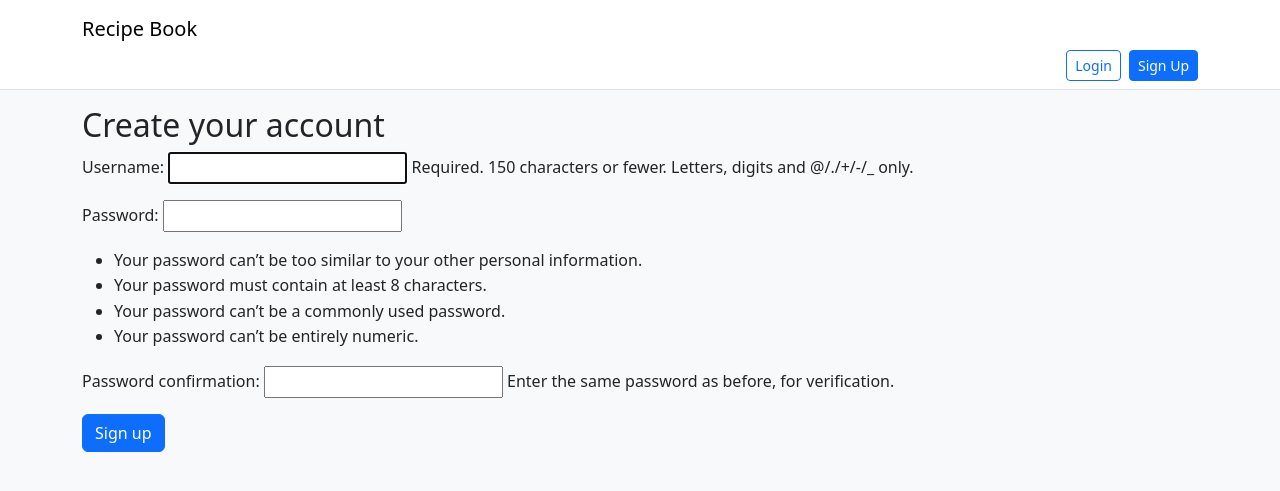
After one commit to MoustacheCode/fry-me-to-the-moon, a Django app: page /signup/ in a window 1280 px wide. The commit adds this page. Shown: the top 491 px of the page. Run offline with Django 4.2, Linux system fonts and the light colour scheme.

Commit message:
Auth Setup

```diff
--- a/recipebook/urls.py
+++ b/recipebook/urls.py
@@ -21,5 +21,6 @@ from django.urls import path, include
 
 urlpatterns = [
     path('admin/', admin.site.urls),
+    path('accounts/', include('django.contrib.auth.urls')),  # login/logout/password views
     path('', include('recipes.urls')),
 ] + static(settings.MEDIA_URL, document_root=settings.MEDIA_ROOT)
--- a/recipes/templates/recipes/base.html
+++ b/recipes/templates/recipes/base.html
@@ -1,21 +1,55 @@
-<!doctype html>
+<!DOCTYPE html>
 <html lang="en">
     <head>
-    <meta charset="utf-8">
-    <meta name="viewport" content="width=device-width, initial-scale=1">
+        <meta charset="utf-8" />
+        <meta name="viewport" content="width=device-width, initial-scale=1" />
         <title>{% block title %}Recipe Book{% endblock %}</title>
-    <link href="https://cdn.jsdelivr.net/npm/bootstrap@5.3.2/dist/css/bootstrap.min.css" rel="stylesheet">
+        <link
+            href="https://cdn.jsdelivr.net/npm/bootstrap@5.3.2/dist/css/bootstrap.min.css"
+            rel="stylesheet"
+        />
         {% load static %}
-    <link rel="stylesheet" href="{% static 'recipes/styles.css' %}">
+        <link rel="stylesheet" href="{% static 'recipes/styles.css' %}" />
     </head>
     <body class="bg-light">
         <nav class="navbar navbar-light bg-white border-bottom mb-3">
             <div class="container">
-            <a class="navbar-brand" href="{% url 'recipe_list' %}">Recipe Book</a>
+                <a class="navbar-brand" href="{% url 'recipe_list' %}"
+                    >Recipe Book</a
+                >
+            </div>
+            <div class="container d-flex justify-content-end gap-2">
+                {% if user.is_authenticated %}
+                <a
+                    href="{% url 'recipe_create' %}"
+                    class="btn btn-success btn-sm"
+                    >Add Recipe</a
+                >
+                <a
+                    href="{% url 'logout' %}"
+                    class="btn btn-outline-secondary btn-sm"
+                    >Logout</a
+                >
+                {% else %}
+                <a
+                    href="{% url 'login' %}"
+                    class="btn btn-outline-primary btn-sm"
+                    >Login</a
+                >
+                <a href="{% url 'signup' %}" class="btn btn-primary btn-sm"
+                    >Sign Up</a
+                >
+                {% endif %}
             </div>
         </nav>
-    <main class="container">
-        {% block content %}{% endblock %}
-    </main>
+
+        {% if messages %}
+            <div class="container mt-2">
+        {% for message in messages %}
+            <div class="alert alert-{{ message.tags }}">{{ message }}</div>
+        {% endfor %}
+            </div>
+        {% endif %}
+        <main class="container">{% block content %}{% endblock %}</main>
     </body>
 </html>
--- a/recipes/urls.py
+++ b/recipes/urls.py
@@ -4,4 +4,8 @@ from . import views
 urlpatterns = [
     path('', views.recipe_list, name='recipe_list'),
     path('recipe/<int:pk>/', views.recipe_detail, name='recipe_detail'),
+    path('signup/', views.signup, name='signup'),
+    path('recipe/new/', views.recipe_create, name='recipe_create'),
+    path('recipe/<int:pk>/edit/', views.recipe_edit, name='recipe_edit'),
+    path('recipe/<int:pk>/delete/', views.recipe_delete, name='recipe_delete'),
 ]
--- a/recipes/views.py
+++ b/recipes/views.py
@@ -1,6 +1,57 @@
 from django.shortcuts import render, get_object_or_404
 from django.db import models
 from .models import Recipe
+from django.contrib.auth.forms import UserCreationForm
+from django.shortcuts import render, redirect
+from .forms import RecipeForm
+from django.contrib.auth.decorators import login_required
+from django.contrib import messages
+
+
+@login_required
+def recipe_delete(request, pk):
+    recipe = get_object_or_404(Recipe, pk=pk, created_by=request.user)
+    if request.method == "POST":
+        recipe.delete()
+        return redirect('recipe_list')
+    return render(request, 'recipes/recipe_confirm_delete.html', {'recipe': recipe})
+
+
+@login_required
+def recipe_edit(request, pk):
+    recipe = get_object_or_404(Recipe, pk=pk, created_by=request.user)
+    if request.method == "POST":
+        form = RecipeForm(request.POST, request.FILES, instance=recipe)
+        if form.is_valid():
+            form.save()
+            return redirect('recipe_detail', pk=recipe.pk)
+    else:
+        form = RecipeForm(instance=recipe)
+    return render(request, 'recipes/recipe_form.html', {'form': form})
+
+
+@login_required
+def recipe_create(request):
+    if request.method == "POST":
+        form = RecipeForm(request.POST, request.FILES)
+        if form.is_valid():
+            recipe = form.save(commit=False)
+            recipe.created_by = request.user
+            recipe.save()
+            return redirect('recipe_detail', pk=recipe.pk)
+    else:
+        form = RecipeForm()
+    return render(request, 'recipes/recipe_form.html', {'form': form})
+
+def signup(request):
+    if request.method == "POST":
+        form = UserCreationForm(request.POST)
+        if form.is_valid():
+            form.save()
+            return redirect('login')
+    else:
+        form = UserCreationForm()
+    return render(request, 'registration/signup.html', {'form': form})
 
 def recipe_list(request):
     query = request.GET.get('q', '').strip()
--- /dev/null
+++ b/templates/registration/signup.html
@@ -0,0 +1,12 @@
+{% extends 'recipes/base.html' %}
+
+{% block title %}Sign up{% endblock %}
+
+{% block content %}
+<h2>Create your account</h2>
+<form method="post">
+    {% csrf_token %}
+    {{ form.as_p }}
+    <button type="submit" class="btn btn-primary">Sign up</button>
+</form>
+{% endblock %}
```
Also changed, not shown: recipebook/settings.py (+7 -1 lines), recipes/forms.py (added, +12 -0 lines), recipes/templates/recipes/recipe_confirm_delete.html (added, +10 -0 lines), recipes/templates/recipes/recipe_detail.html (+7 -0 lines), recipes/templates/recipes/recipe_form.html (added, +10 -0 lines), templates/registration/login.html (added, +11 -0 lines), db.sqlite3. Lines whose indentation alone changed are shown as unchanged.
